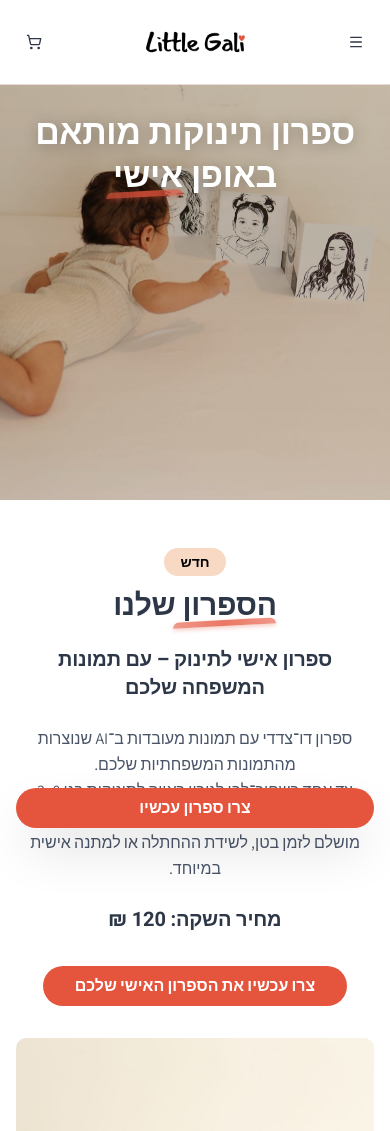
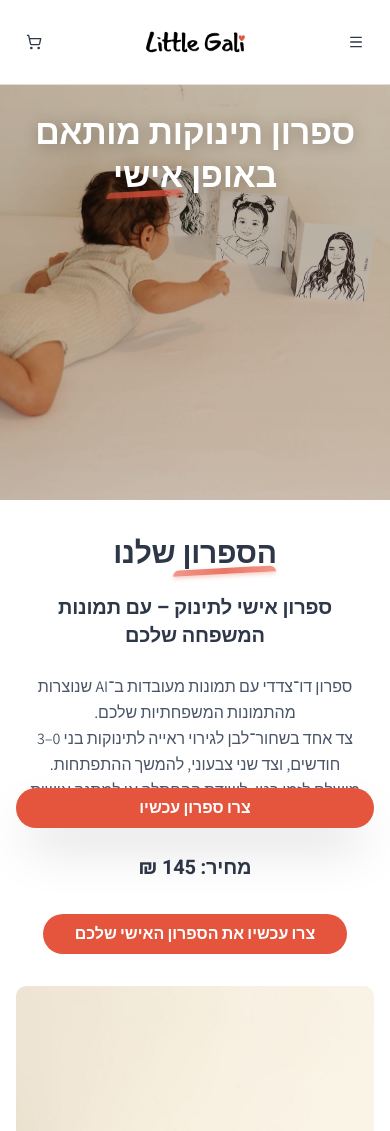
Before and after one commit to yawel-wel/little-gali, a Next.js app: page / in a window 390 px wide. Shown: the top 1131 px of the page. Built offline with nearby package versions, Linux system fonts and the light colour scheme.

Commit message:
update book price

```diff
--- a/src/app/cart/page.tsx
+++ b/src/app/cart/page.tsx
@@ -13,6 +13,7 @@ import {
   DialogTitle,
 } from "@/components/ui/dialog";
 import { useCart } from "@/lib/CartContext";
+import { BOOK_PRICE } from "@/lib/constants";
 import { ArrowRight, Loader2, ShoppingCart, X } from "lucide-react";
 import { QuantityControls } from "@/components/quantity-controls";
 import { useRouter } from "next/navigation";
@@ -126,7 +127,7 @@ export default function CartPage() {
                   <div className="md:flex-1 space-y-4">
                     {[...cart.items].reverse().map((item, reversedIndex) => {
                       const displayIndex = reversedIndex + 1;
-                      const itemTotal = item.quantity * 120;
+                      const itemTotal = item.quantity * BOOK_PRICE;
                       return (
                         <div
                           key={item.id}
@@ -188,7 +189,9 @@ export default function CartPage() {
                                       <div className="w-[75px] h-[75px] rounded-lg overflow-hidden border-2 border-primary-orange shadow-sm">
                                         <img
                                           src={url}
-                                          alt={`Image ${imgIndex + 1} of book ${displayIndex}`}
+                                          alt={`Image ${
+                                            imgIndex + 1
+                                          } of book ${displayIndex}`}
                                           className="w-full h-full object-cover"
                                         />
                                       </div>
@@ -206,7 +209,7 @@ export default function CartPage() {
                             </h3>
                             {/* Price - Smaller size, bolder weight */}
                             <p className="text-sm md:text-base font-body-bold text-dark-gray">
-                              120 ₪
+                              {BOOK_PRICE} ₪
                             </p>
                           </div>
 
@@ -280,9 +283,11 @@ export default function CartPage() {
                               סה"כ:
                             </span>
                             <span className="text-xl font-body-bold text-black">
-                              {cart.totalAmount
-                                ? `${parseFloat(cart.totalAmount).toFixed(2)} ₪`
-                                : `${cart.items.length * 120} ₪`}
+                              {cart.items.reduce(
+                                (sum, item) => sum + item.quantity * BOOK_PRICE,
+                                0
+                              )}{" "}
+                              ₪
                             </span>
                           </div>
                           <div className="pt-4 border-t border-gray-200">
@@ -347,9 +352,11 @@ export default function CartPage() {
                             סה"כ:
                           </span>
                           <span className="text-xl font-body-bold text-black">
-                            {cart.totalAmount
-                              ? `${parseFloat(cart.totalAmount).toFixed(2)} ₪`
-                              : `${cart.items.length * 120} ₪`}
+                            {cart.items.reduce(
+                              (sum, item) => sum + item.quantity * BOOK_PRICE,
+                              0
+                            )}{" "}
+                            ₪
                           </span>
                         </div>
                         <div className="pt-4 border-t border-gray-200">
--- a/src/app/page.tsx
+++ b/src/app/page.tsx
@@ -17,6 +17,7 @@ import {
   AccordionItem,
   AccordionTrigger,
 } from "@/components/ui/accordion";
+import { BOOK_PRICE } from "@/lib/constants";
 
 export default function Home() {
   const prefersReducedMotion = useReducedMotion();
@@ -281,18 +282,6 @@ export default function Home() {
               <div className="grid lg:grid-cols-2 gap-8 lg:gap-12 items-center">
                 {/* Left Column - Text Content */}
                 <div className="order-1 lg:order-1 space-y-6">
-                  {/* New Badge */}
-                  <div className="flex justify-center lg:justify-start">
-                    <div
-                      className="inline-flex items-center justify-center px-4 py-1 rounded-full"
-                      style={{ backgroundColor: "#F8D9C4" }}
-                    >
-                      <span className="text-sm font-body-bold text-black">
-                        חדש
-                      </span>
-                    </div>
-                  </div>
-
                   {/* Title with Highlight */}
                   <div className="-mt-3">
                     <Title
@@ -326,7 +315,7 @@ export default function Home() {
                   {/* Price */}
                   <div className="flex items-center justify-center lg:justify-start gap-2">
                     <span className="text-xl font-heading text-dark-gray">
-                      מחיר השקה: 120 ₪
+                      מחיר: {BOOK_PRICE} ₪
                     </span>
                   </div>
 
--- a/src/components/cart-drawer.tsx
+++ b/src/components/cart-drawer.tsx
@@ -12,6 +12,7 @@ import {
 } from "@/components/ui/dialog";
 import { Button } from "@/components/ui/button";
 import { useCart } from "@/lib/CartContext";
+import { BOOK_PRICE } from "@/lib/constants";
 import { ShoppingCart, Loader2, X } from "lucide-react";
 import { useRouter } from "next/navigation";
 import { QuantityControls } from "@/components/quantity-controls";
@@ -115,7 +116,7 @@ export function CartDrawer() {
               <div className="space-y-3 px-4">
                 {[...cart.items].reverse().map((item, reversedIndex) => {
                   const displayIndex = reversedIndex + 1;
-                  const itemTotal = item.quantity * 120;
+                  const itemTotal = item.quantity * BOOK_PRICE;
                   return (
                     <div
                       key={item.id}
@@ -180,7 +181,7 @@ export function CartDrawer() {
                         </h3>
                         {/* Price - Bolder weight */}
                         <p className="text-sm font-body-bold text-dark-gray">
-                          120 ₪
+                          {BOOK_PRICE} ₪
                         </p>
                       </div>
 
@@ -251,9 +252,7 @@ export function CartDrawer() {
                   סה"כ:
                 </span>
                 <span className="text-xl font-body-bold text-black">
-                  {cart.totalAmount
-                    ? `${parseFloat(cart.totalAmount).toFixed(2)} ₪`
-                    : `${cart.items.length * 120} ₪`}
+                  {cart.items.reduce((sum, item) => sum + item.quantity * BOOK_PRICE, 0)} ₪
                 </span>
               </div>
               <Button
--- /dev/null
+++ b/src/lib/constants.ts
@@ -0,0 +1,5 @@
+/**
+ * Application-wide constants
+ */
+
+export const BOOK_PRICE = 145;
```
